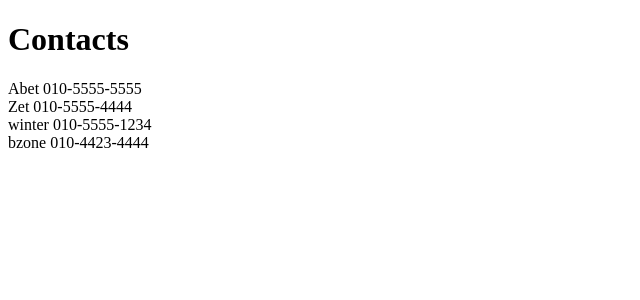
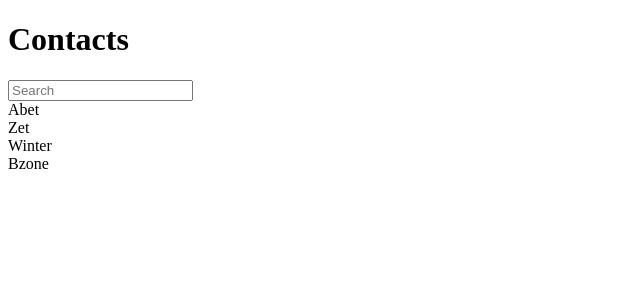
Before and after one commit to sbh2ch/node-react, a React app: page / in a window 1280 px wide. Shown: the top 300 px of the page, without its empty margins (0-640 px from the left). Built offline with nearby package versions, Linux system fonts and the light colour scheme.

Commit message:
search Function

```diff
--- a/src/components/Contact.js
+++ b/src/components/Contact.js
@@ -8,6 +8,7 @@
     constructor(props) {
         super(props);
         this.state = {
+            keyword: '',
             contactData: [{
                 name: 'Abet',
                 phone: '010-5555-5555'
@@ -15,17 +16,31 @@
                 name: 'Zet',
                 phone: '010-5555-4444'
             }, {
-                name: 'winter',
+                name: 'Winter',
                 phone: '010-5555-1234'
             }, {
-                name: 'bzone',
+                name: 'Bzone',
                 phone: '010-4423-4444'
             }]
-        }
+        };
+
+        this.handleChange = this.handleChange.bind(this);
     };
+
+    handleChange(e) {
+        this.setState({
+            keyword: e.target.value
+        })
+    }
 
     render() {
         const mapToComponents = (data) => {
+            data.sort();
+            data = data.filter(
+                (contact) => {
+                    return contact.name.toLowerCase().indexOf(this.state.keyword) > -1;
+                }
+            )
             return data.map((contact, i) => {
                 return (<ContactInfo contact={contact} key={i}/>)
             });
@@ -34,6 +49,7 @@
         return (
             <div>
                 <h1>Contacts</h1>
+                <input name="keyword" placeholder="Search" value={this.state.keyword} onChange={this.handleChange}/>
                 <div>{mapToComponents(this.state.contactData)}</div>
             </div>
         );
--- a/src/components/ContactInfo.js
+++ b/src/components/ContactInfo.js
@@ -6,7 +6,7 @@
 export default class ContactInfo extends React.Component {
     render() {
         return (
-            <div>{this.props.contact.name} {this.props.contact.phone}</div>
+            <div>{this.props.contact.name}</div>
         )
     }
 }
```
